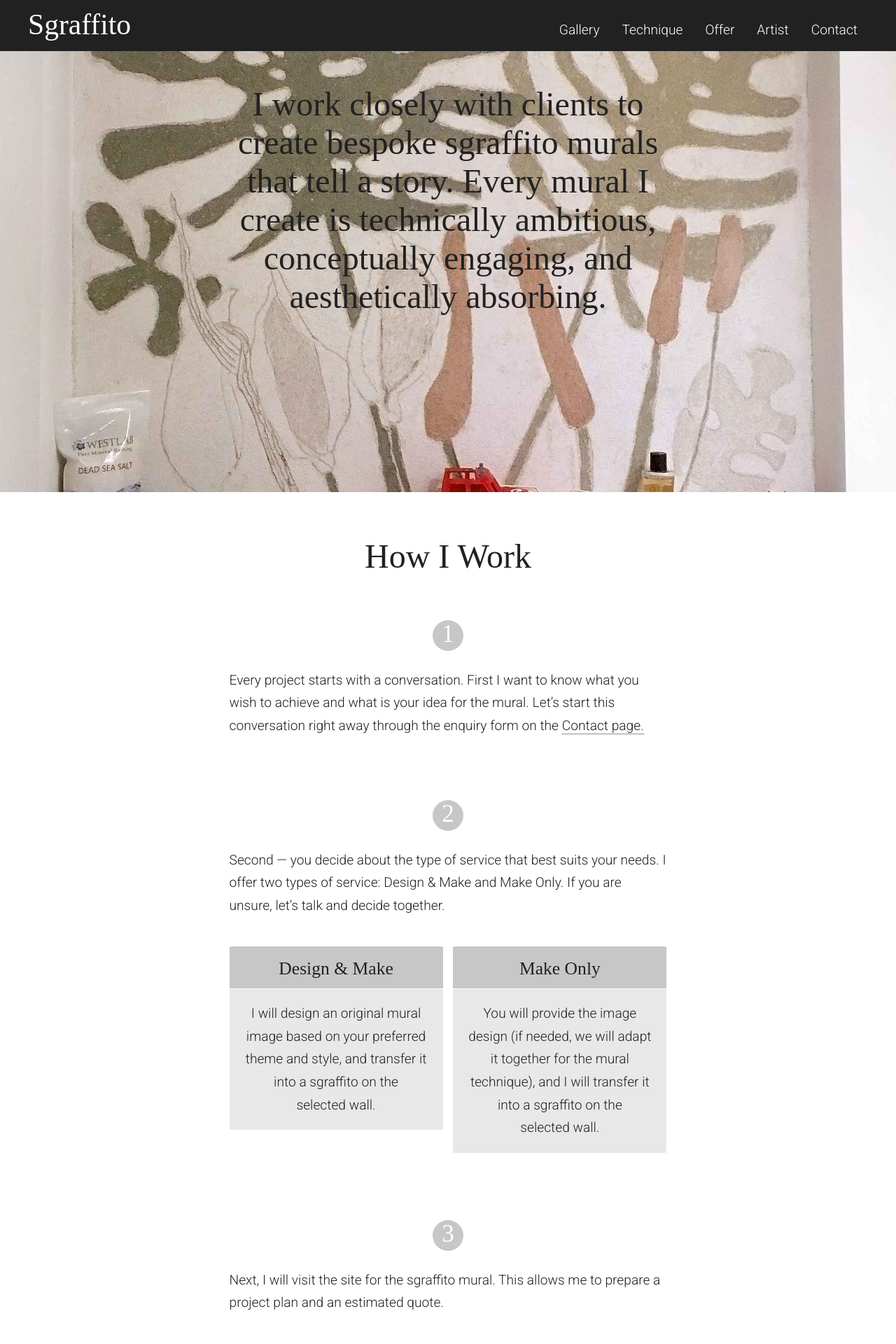
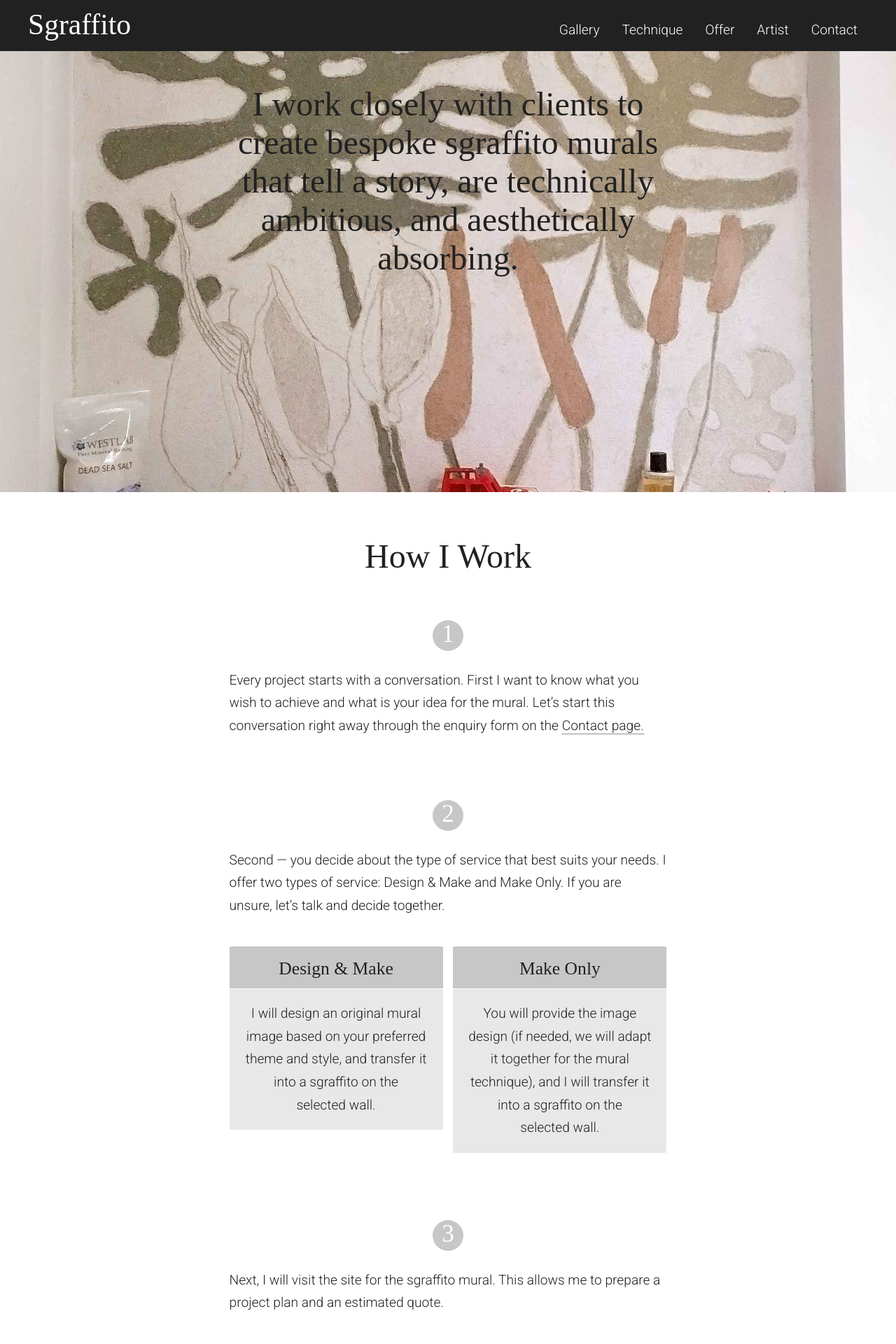
Before and after one commit to marek-kultys/trowel-and-lime, a Jekyll site: the page built from offer/index.html, in a window 1280 px wide. Shown: the top 1920 px of the page at 70% size. Built offline with Jekyll 4.4.1, drawn with Linux system fonts in a browser that asks for light colours; some web fonts are replaced.

Commit message:
little fixes

```diff
--- a/_sass/body.scss
+++ b/_sass/body.scss
@@ -12,7 +12,7 @@ $transition: 0.2s;
 // Declare colours
 $main: rgba(171, 199, 230, 1);
 $white: rgba(255, 255, 255, 1);
-$white-hover: rgba(255, 255, 255, 0.8);
+$white-hover: rgba(255, 255, 255, 0.66);
 $black: rgba(33, 33, 33, 1);
 $grey: rgba(33, 33, 33, 0.25);
 $black-hover: rgba(33, 33, 33, 0.1);
@@ -107,7 +107,7 @@ h5 { // navbar menu
    padding-bottom: 0.66em;
    position: relative;
    bottom: 1px;
-   color: $white;
+   // color: $white;
 }
 
 h6 { // footer
--- a/_sass/header.scss
+++ b/_sass/header.scss
@@ -74,10 +74,6 @@ header {
       }
    }
 
-
-
-
-
    /*Style 'show menu' label button and hide it by default*/
    .show-menu {
    	text-align: right;
--- a/offer/index.html
+++ b/offer/index.html
@@ -9,7 +9,7 @@ label: offer
       <div id="offer-hero" class="block-image">
          <div class="hero-container">
             <div class="hero-text">
-               <h2>I work closely with clients to create bespoke sgraffito murals that tell a story. Every mural I create is technically ambitious, conceptually engaging, and aesthetically absorbing.</h2>
+               <h2>I work closely with clients to create bespoke sgraffito murals that tell a story, are technically ambitious, and aesthetically absorbing.</h2>
             </div>
          </div>
       </div>
@@ -29,7 +29,7 @@ label: offer
 
    <section>
       <div id="offer-1" class="section-block paragraph less-padding-top">
-         <p>Every project starts with a conversation. First I want to know what you wish to achieve and what is your idea for the mural. Let’s start this conversation right away through the enquiry form on the <a href="contact" class="body-text-link">Contact page.</a></p>
+         <p>Every project starts with a conversation. First I want to know what you wish to achieve and what is your idea for the mural. Let’s start this conversation right away through the enquiry form on the <a href="/contact" class="body-text-link">Contact page.</a></p>
       </div>
    </section>
 
@@ -74,7 +74,7 @@ label: offer
 			<h3>How much does it cost?</h3>
          <p>It depends. Mainly on the size of the sgraffito and the complexity of design. But there are other factors too: project timeframe, selected materials, location of the mural (ceilings and walls with difficult access may require scaffoldings), location of the site (projects outside of the Grater London area may include travel costs).</p>
          <h3>How long does it take?</h3>
-         <p>Again, it depends. Mainly on the size and complexity of the sgraffito. A small sgraffito can be normally made in days, a large one in weeks. In some cases I team up with selected sgraffito artists to deliver projects of larger sizes or in shorter timeframes. To get a better idea about the turnaround times, please take a look at example murals in the <a href="gallery" class="body-text-link">Gallery page.</a></p>
+         <p>Again, it depends. Mainly on the size and complexity of the sgraffito. A small sgraffito can be normally made in days, a large one in weeks. In some cases I team up with selected sgraffito artists to deliver projects of larger sizes or in shorter timeframes. To get a better idea about the turnaround times, please take a look at example murals in the <a href="/gallery" class="body-text-link">Gallery page.</a></p>
       </div>
    </section>
 
```
